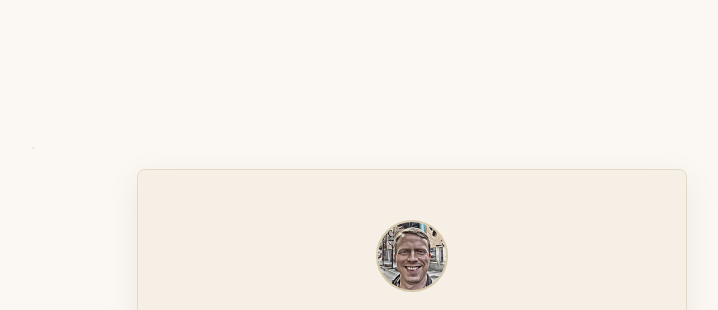
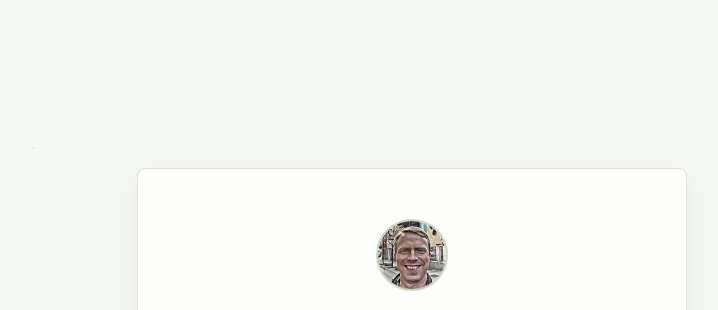
Before and after one commit to blairschaefer/schaefer.io, a plain HTML site: page index.html in a window 1280 px wide. Shown: the top 310 px of the page, without its empty margins (228-946 px from the left). Drawn offline with Linux system fonts and the light colour scheme.

Commit message:
chore(theme): daily rotation 2026-11-23

```diff
--- a/theme-history.json
+++ b/theme-history.json
@@ -1,10 +1,4 @@
 [
-  {
-    "date": "2026-08-11",
-    "palette": "slate-cool",
-    "font": "inter",
-    "reasoning": "A cool-toned palette provides contrast after yesterday's warm paper, paired with a clean sans-serif for a crisp, professional Tuesday feel."
-  },
   {
     "date": "2026-08-12",
     "palette": "ink-blue",
@@ -598,5 +592,11 @@
     "palette": "warm-paper",
     "font": "ibm-plex",
     "reasoning": "Warm, light palette with a clean technical font for a Sunday contrast to yesterday's cool slate."
+  },
+  {
+    "date": "2026-11-23",
+    "palette": "sage",
+    "font": "space-grotesk",
+    "reasoning": "Sage provides a fresh, light palette after yesterday's warm tones, paired with the clean geometric space-grotesk for a modern organic feel."
   }
 ]
--- a/theme.css
+++ b/theme.css
@@ -1,47 +1,47 @@
 /*
  * theme.css — auto-rotated daily by .github/workflows/daily-theme.yml
- * Theme: "warm-paper" + "ibm-plex"
- * Last updated: 2026-11-22 UTC
+ * Theme: "sage" + "space-grotesk"
+ * Last updated: 2026-11-23 UTC
  *
  * This file is overwritten by the automated daily theme rotation.
  * To change which themes are eligible, edit theme.json (not this file).
  */
 
-@import url('https://fonts.googleapis.com/css2?family=IBM+Plex+Sans:wght@400;500;700&display=swap');
+@import url('https://fonts.googleapis.com/css2?family=Space+Grotesk:wght@400;500;700&display=swap');
 
 :root {
     /* Typography */
-    --font-heading: 'IBM Plex Sans', system-ui, sans-serif;
-    --font-body: 'IBM Plex Sans', system-ui, sans-serif;
+    --font-heading: 'Space Grotesk', system-ui, sans-serif;
+    --font-body: 'Space Grotesk', system-ui, sans-serif;
 
     /* Page */
-    --color-page-bg: #fbf7f2;
-    --color-text: #2a241e;
+    --color-page-bg: #f6f8f5;
+    --color-text: #1f2820;
 
     /* Card */
-    --color-card-bg: #f5efe6;
-    --color-card-border: #e3d9c8;
-    --color-card-shadow: rgba(80, 60, 30, 0.08);
+    --color-card-bg: #fdfdfb;
+    --color-card-border: #dde3d7;
+    --color-card-shadow: rgba(40, 60, 40, 0.08);
 
     /* Avatar */
-    --color-avatar-bg: #ede4d3;
-    --color-avatar-bg-hover: #e0d4bc;
-    --color-avatar-border: #d6c8ac;
-    --color-avatar-border-hover: #bca982;
+    --color-avatar-bg: #e9efe3;
+    --color-avatar-bg-hover: #dee6d6;
+    --color-avatar-border: #cdd6c4;
+    --color-avatar-border-hover: #a8b59c;
 
     /* Text hierarchy */
-    --color-heading: #1d160d;
-    --color-subtitle: #7a6a52;
-    --color-body: #4a3f30;
-    --color-muted: #a89779;
+    --color-heading: #11180f;
+    --color-subtitle: #5d6a55;
+    --color-body: #3a4434;
+    --color-muted: #8a9580;
 
     /* Links */
-    --color-link: #5a4a35;
-    --color-link-hover: #1d160d;
-    --color-link-border: #c9b894;
-    --color-link-border-hover: #a88f5f;
-    --color-link-bg-hover: #efe5d3;
+    --color-link: #4a5444;
+    --color-link-hover: #11180f;
+    --color-link-border: #cdd6c4;
+    --color-link-border-hover: #a8b59c;
+    --color-link-bg-hover: #ecf0e7;
 
     /* Decorative */
-    --color-floating: #d6c8ac;
+    --color-floating: #cdd6c4;
 }
```
